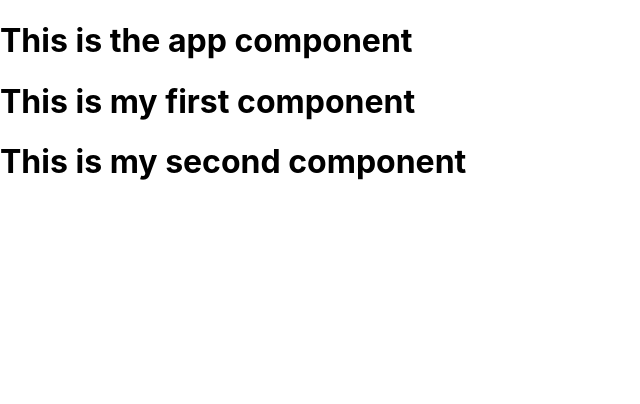
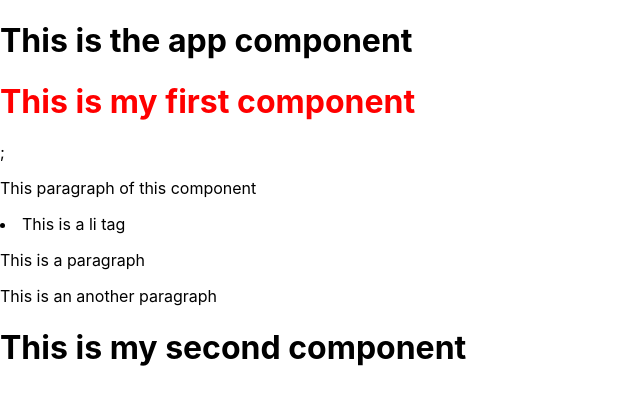
Before and after one commit to mflorya575/WebApp-Geo-Django-React, a React (Create React App) app in the folder frontend/: page / in a window 1280 px wide. Shown: the top 404 px of the page, without its empty margins (0-640 px from the left). Built offline with nearby package versions, Linux system fonts and the light colour scheme.

Commit message:
experiments in react fragmant

```diff
--- a/frontend/src/App.js
+++ b/frontend/src/App.js
@@ -1,10 +1,21 @@
 import logo from './logo.svg';
 import './App.css';
 import SecondComponent from './Components/SecondComponent';
+import React from 'react';
 
 function App() {
   function MyComponent() {
-    return <h1>This is my first component</h1>;
+    return(
+      <React.Fragment>
+        <h1 className="myStyle">This is my first component</h1>;
+        <p>This paragraph of this component</p>
+        <li>This is a li tag</li>
+        <div>
+          <p>This is a paragraph</p>
+          <p>This is an another paragraph</p>
+        </div>
+      </React.Fragment>
+    )
   }
   return (
   <div>
--- a/frontend/src/index.css
+++ b/frontend/src/index.css
@@ -11,3 +11,7 @@ code {
   font-family: source-code-pro, Menlo, Monaco, Consolas, 'Courier New',
     monospace;
 }
+
+.myStyle {
+  color: red;
+}
```
